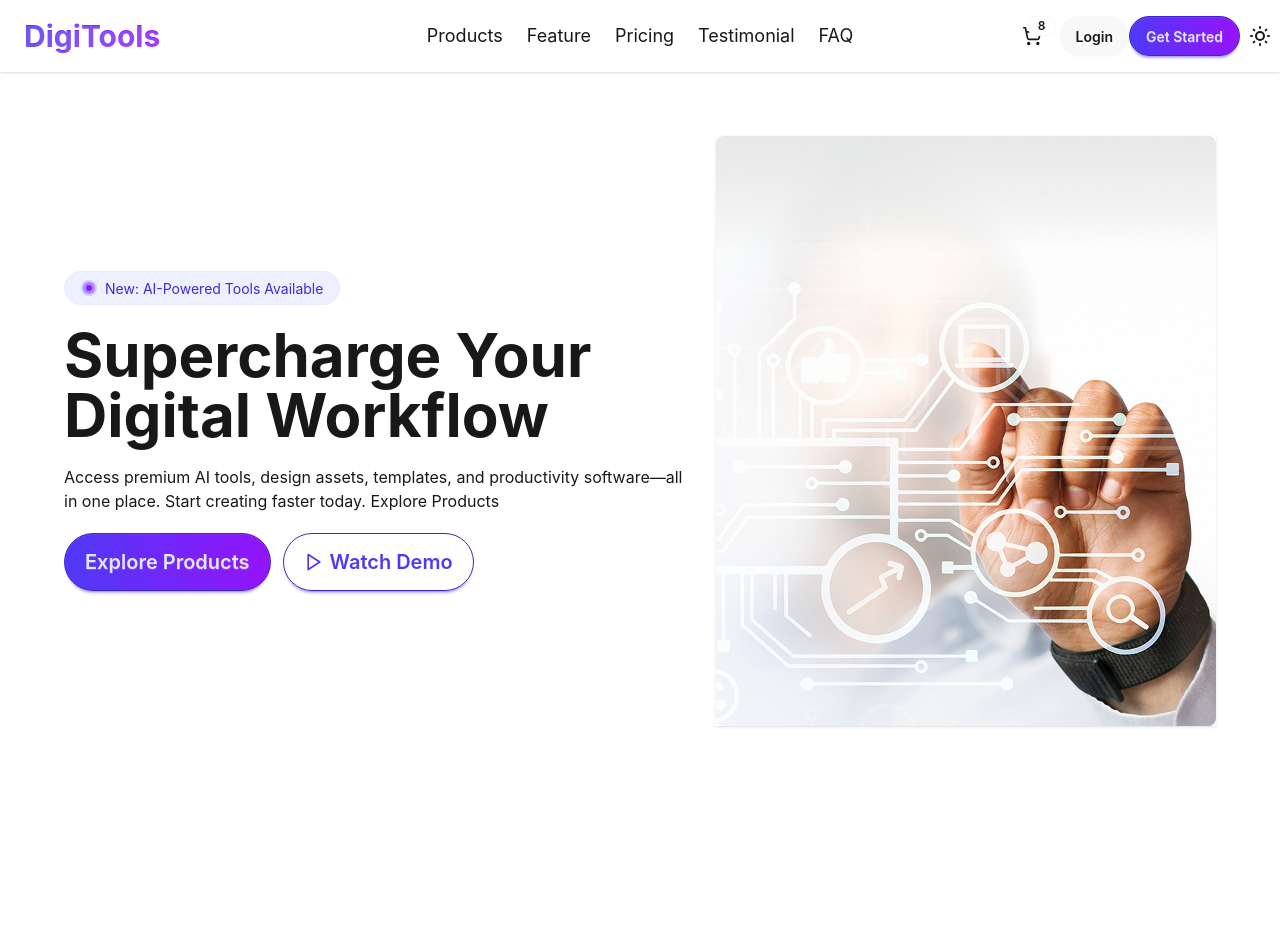
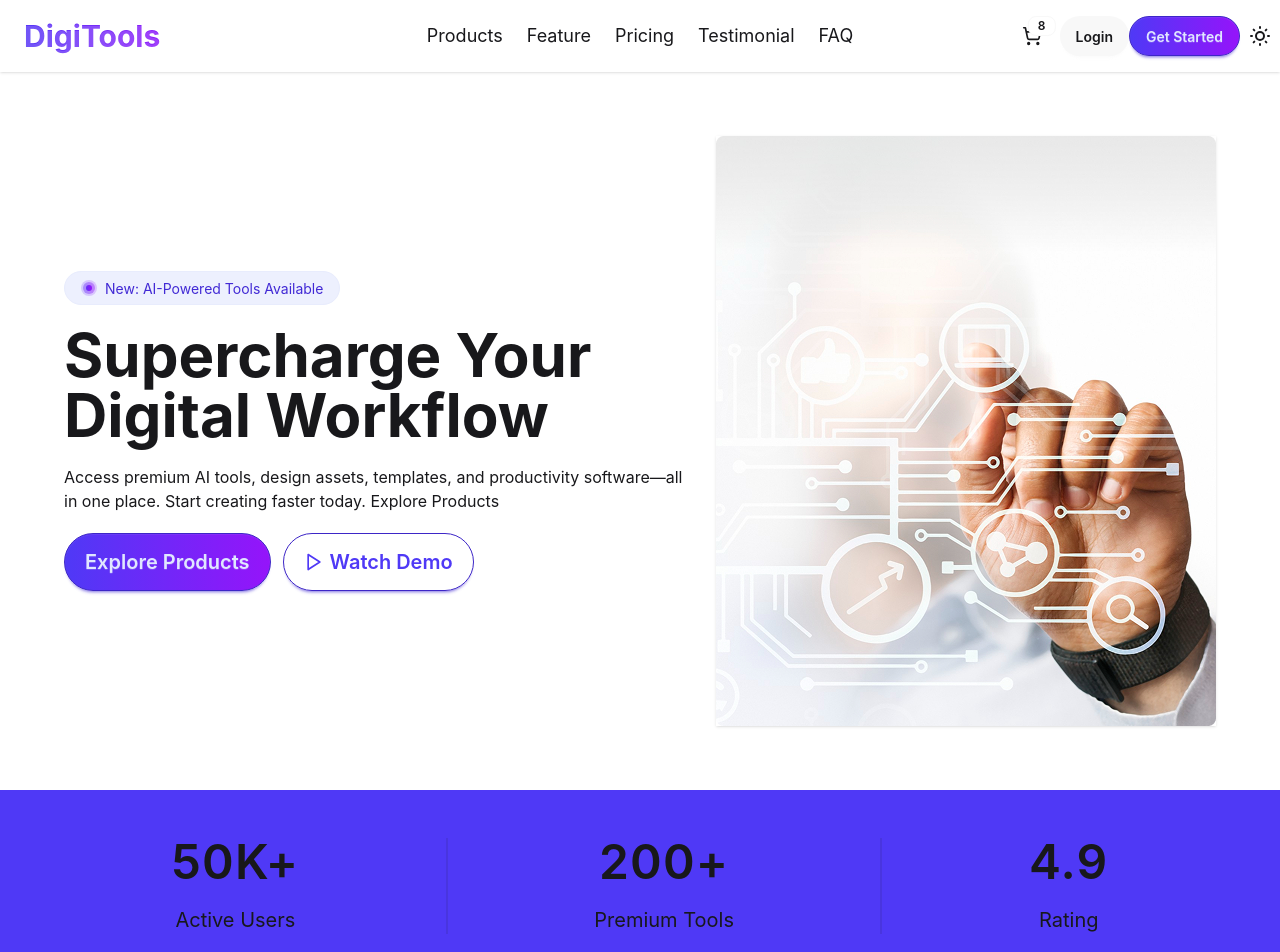
Before and after one commit to mdborhan-dev/digitools-platform, a React (Vite) app: page / in a window 1280 px wide. Shown: the top 952 px of the page. Before the commit the page ends 800 px from the top, so only its background shows below. Built offline with nearby package versions, Linux system fonts and the light colour scheme.

Commit message:
stats section done

```diff
--- a/src/App.jsx
+++ b/src/App.jsx
@@ -1,6 +1,7 @@
 import { ToastContainer } from "react-toastify";
 import Banner from "./components/Banner/Banner";
 import NavBar from "./components/Nav/NavBar";
+import Stats from "./components/Stats/Stats";
 
 function App() {
   return (
@@ -8,6 +9,7 @@ function App() {
       <NavBar />
       <ToastContainer />
       <Banner />
+      <Stats />
     </>
   );
 }
--- /dev/null
+++ b/src/components/Stats/Stats.jsx
@@ -0,0 +1,32 @@
+const Stats = () => {
+  return (
+    <div className="bg-[#4f39f6] p-12">
+      <div className="container mx-auto">
+        <div className="flex justify-evenly">
+          <div className="flex flex-col gap-3 lg:gap-5 text-center items-center justify-center">
+            <h1 className="text-2xl lg:text-5xl font-semibold tracking-wide">
+              50K+
+            </h1>
+            <p className="md:text-xl">Active Users</p>
+          </div>
+          <div className="divider md:divider-horizontal"></div>
+          <div className="flex flex-col gap-3 lg:gap-5 text-center items-center justify-center">
+            <h1 className="text-2xl lg:text-5xl font-semibold tracking-wide">
+              200+
+            </h1>
+            <p className="md:text-xl">Premium Tools</p>
+          </div>
+          <div className="divider md:divider-horizontal"></div>
+          <div className="flex flex-col gap-3 lg:gap-5 text-center items-center justify-center">
+            <h1 className="text-2xl lg:text-5xl font-semibold tracking-wide">
+              4.9
+            </h1>
+            <p className="md:text-xl">Rating</p>
+          </div>
+        </div>
+      </div>
+    </div>
+  );
+};
+
+export default Stats;
--- a/src/index.css
+++ b/src/index.css
@@ -5,6 +5,10 @@
     dark --prefersdark,
     cupcake;
 }
+/* @theme {
+  --color-primary: #4f39f6;
+  --color-secondary: #9514FA;
+} */
 .btn-primary {
   background: linear-gradient(
     90deg,
```
